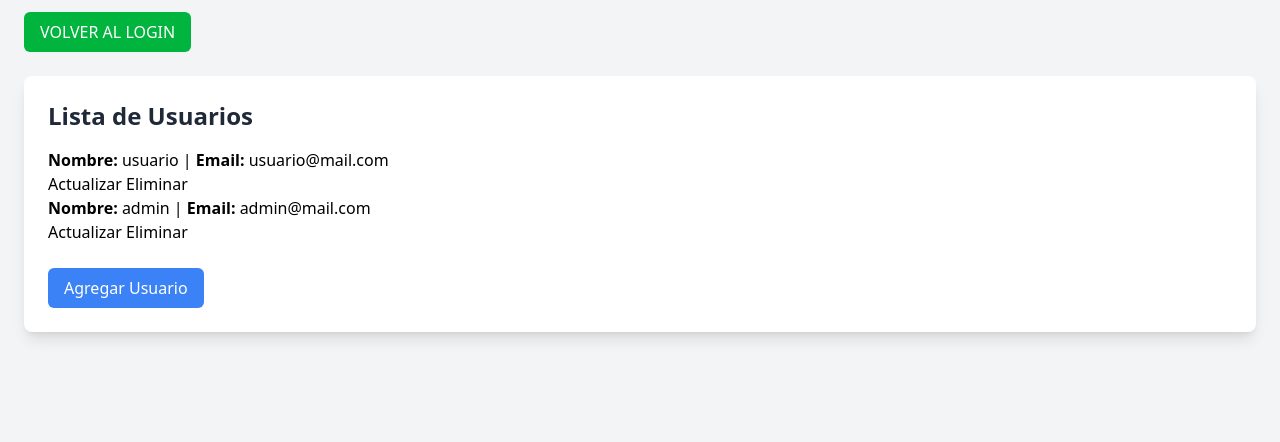
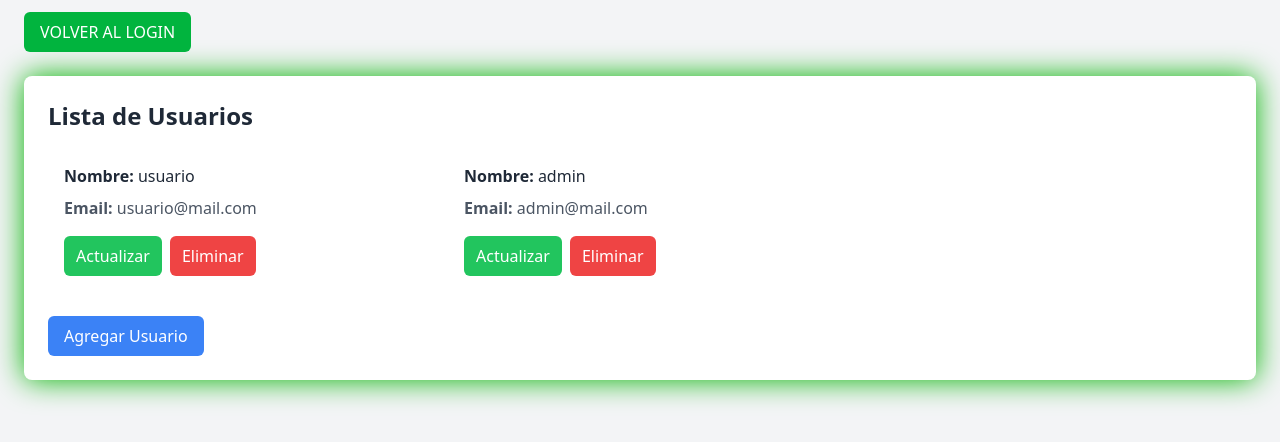
Before and after one commit to CarlosMet/retiros, a plain HTML site: page view/public/pages/admin.html in a window 1280 px wide. Shown: the part 64-506 px from the top of the page. Drawn offline with nearby package versions, Linux system fonts and the light colour scheme.

Commit message:
estilos de admin mejorados

```diff
--- a/view/public/js/admin.js
+++ b/view/public/js/admin.js
@@ -1,30 +1,52 @@
 import { usuarios } from "../../../model/ModelUsuarios.js"
-const volver = document.getElementById("btnIrLogin")
-volver.addEventListener("click", ()=>{
-    window.location.href="/view/public/pages/login.html"
-})
+const volver = document.getElementById("btnIrLogin");
+volver.addEventListener("click", () => {
+    window.location.href = "/view/public/pages/login.html";
+});
 
-let main = document.getElementById("main")
+let main = document.getElementById("main");
 
 // Función para mostrar la lista de usuarios
 function mostrarUsuarios() {
     const userList = document.getElementById('userList');
     userList.innerHTML = ''; // Limpiar lista antes de mostrar
+
     usuarios.forEach((usuario, index) => {
         const userDiv = document.createElement('div');
-      userDiv.classList.add('user');
+        userDiv.classList.add(
+            'bg-white',
+            'p-4',
+            'rounded-lg',
+            'transition-shadow',
+            'hover:shadow-lg',
+            'hover:shadow-black'
+        );
 
         userDiv.innerHTML = `
-        <p><strong>Nombre:</strong> ${usuario.nombre} | <strong>Email:</strong> ${usuario.email}</p>
-        <button onclick="actualizarUsuario(${index})">Actualizar</button>
-        <button class="btn-eliminar" data-index="${index}">Eliminar</button>
+
+            <p class="text-gray-800 font-medium mb-2"><strong>Nombre:</strong> ${usuario.nombre}</p>
+            <p class="text-gray-600 mb-4"><strong>Email:</strong> ${usuario.email}</p>
+            <div class="flex gap-2">
+                <button
+                    onclick="actualizarUsuario(${index})"
+                    class="bg-green-500 text-white px-3 py-2 rounded-md hover:bg-green-600 transition-colors"
+                >
+                    Actualizar
+                </button>
+                <button
+                    class="btn-eliminar bg-red-500 text-white px-3 py-2 rounded-md hover:bg-red-600 transition-colors"
+                    data-index="${index}"
+                >
+                    Eliminar
+                </button>
+            </div>
         `;
         userList.appendChild(userDiv);
     });
 
     // Añadir evento a los botones de eliminar
     document.querySelectorAll('.btn-eliminar').forEach(button => {
-      button.addEventListener('click', function() {
+        button.addEventListener('click', function () {
             const index = this.getAttribute('data-index');
             eliminarUsuario(index);
         });
@@ -32,19 +54,19 @@ function mostrarUsuarios() {
 }
 
 // Mostrar/ocultar el formulario de agregar usuario
-  document.getElementById('toggleFormButton').addEventListener('click', function() {
+document.getElementById('toggleFormButton').addEventListener('click', function () {
     const formContainer = document.getElementById('addUserFormContainer');
     formContainer.classList.toggle('hidden');
 });
 
 // Función para agregar un usuario
-  document.getElementById('addUserForm').addEventListener('submit', function(e) {
+document.getElementById('addUserForm').addEventListener('submit', function (e) {
     e.preventDefault();
     const nombre = document.getElementById('nombre').value;
     const email = document.getElementById('email').value;
     const password = document.getElementById('password').value;
 
-    crearUsuario({nombre, email, password});
+    crearUsuario({ nombre, email, password });
     mostrarUsuarios();
     e.target.reset(); // Limpiar formulario
 });
--- a/view/public/pages/admin.html
+++ b/view/public/pages/admin.html
@@ -4,16 +4,33 @@
     <meta charset="UTF-8">
     <meta name="viewport" content="width=device-width, initial-scale=1.0">
     <script src="https://cdn.tailwindcss.com"></script>
+    <script>
+        tailwind.config = {
+            theme: {
+                extend: {
+                    boxShadow: {
+                        green: '0 0px 30px rgba(1, 180, 0.01, 10)',
+                    },
+                },
+            },
+        };
+    </script>
     <title>Admin Panel</title>
+    <link rel="icon" href="/view/public/images/icono.png" type="image/png">
 </head>
 <body class="bg-gray-100 min-h-screen p-6">
     <header class="mb-6">
         <h1 class="text-3xl font-bold text-[#01b43e] mb-4">BIENVENIDO AL ADMIN</h1>
         <button id="btnIrLogin" class="bg-[#01b43e] text-white px-4 py-2 rounded-md hover:bg-[#019e36] transition-colors">VOLVER AL LOGIN</button>
     </header>
-    <main id="main" class="bg-white p-6 rounded-lg shadow-lg">
+    <main id="main" class="bg-white p-6 rounded-lg shadow-green">
         <h1 class="text-2xl font-semibold text-gray-800 mb-4">Lista de Usuarios</h1>
-        <div id="userList" class="mb-6"></div>
+
+        <!-- Contenedor de Usuarios -->
+        <div id="userList" class="grid grid-cols-1 sm:grid-cols-2 lg:grid-cols-3 gap-4 mb-6">
+
+        </div>
+
         <button id="toggleFormButton" class="bg-blue-500 text-white px-4 py-2 rounded-md hover:bg-blue-600 transition-colors">Agregar Usuario</button>
 
         <div id="addUserFormContainer" class="hidden mt-6">
```
Also changed, not shown: view/public/pages/calculadora.html (+1 -0 lines), view/public/pages/login.html (+1 -0 lines), view/public/pages/registro.html (+1 -0 lines), view/public/pages/resultados.html (+1 -0 lines), view/public/pages/servicios.html (+1 -0 lines). Lines whose indentation alone changed are shown as unchanged.
